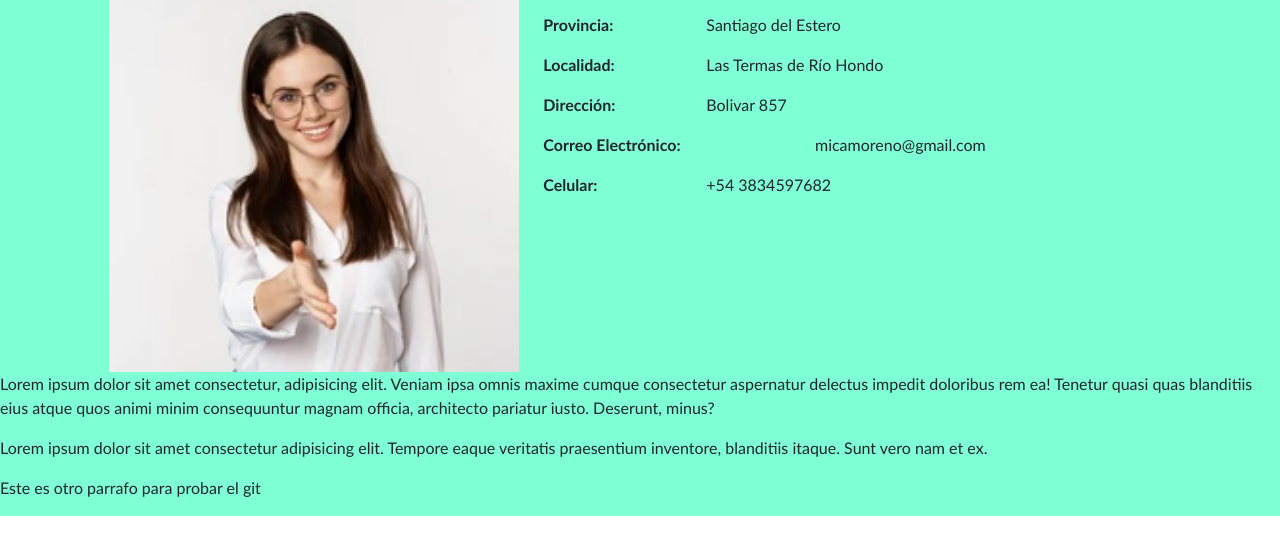
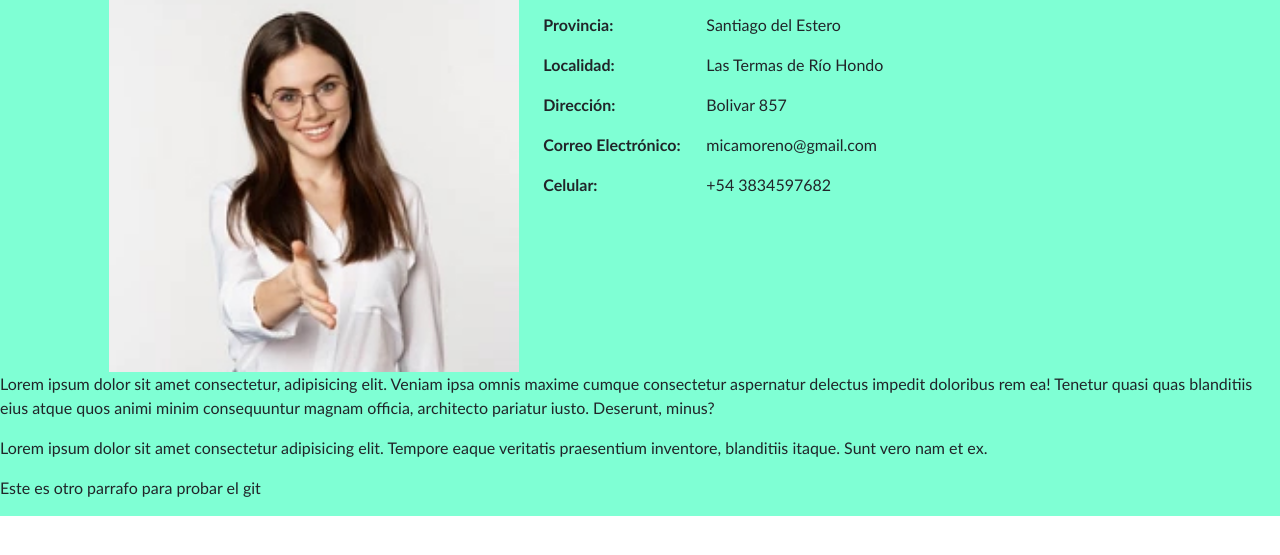
Before and after one commit to Gera-MAJ/Gera-MAJ.github.io, a plain HTML site: page index.html in a window 1280 px wide. Shown: the part 65-620 px from the top of the page. Drawn offline with nearby package versions, Linux system fonts and the light colour scheme.

Commit message:
acomodando la lista

```diff
--- a/index.html
+++ b/index.html
@@ -12,7 +12,6 @@
     <div class="conteiner">
 
         <h2>María Micaela Moreno</h2>
-
 
         <div class="row" id="fotoPerfil">
             <img src="/img/betiana 01.jpg" alt="FotoDePerfil" id="FotoPerfil" class="col-8 col-md-4">
@@ -43,10 +42,10 @@
                     <div class="col-9">
                         <p>Bolivar 857</p>
                     </div>
-                    <div class="col-5">
+                    <div class="col-3">
                         <p><strong>Correo Electrónico:</strong></p>
                     </div>
-                    <div class="col-7">
+                    <div class="col-9">
                         <p>micamoreno@gmail.com</p>
                     </div>
                     <div class="col-3">
```
